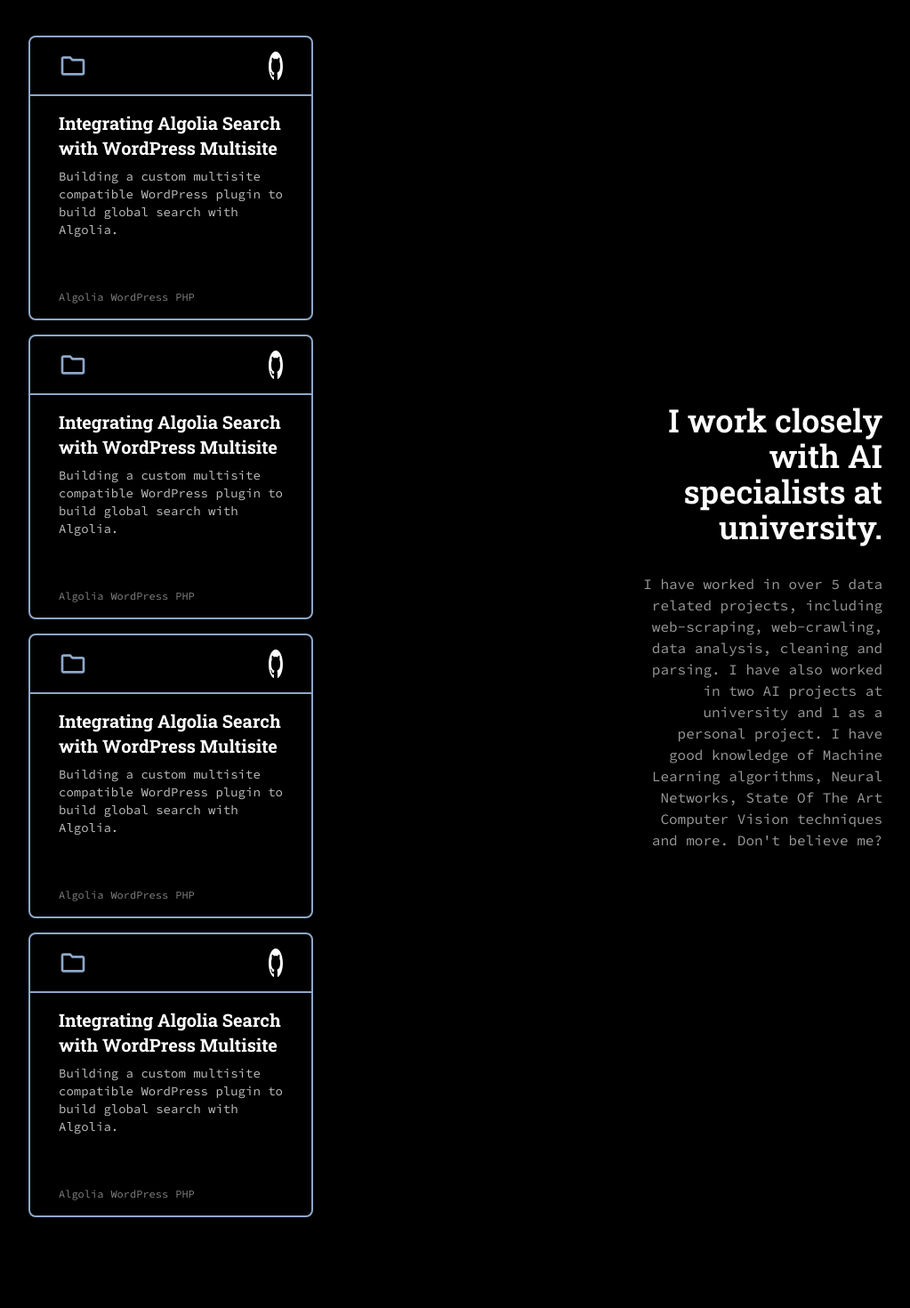
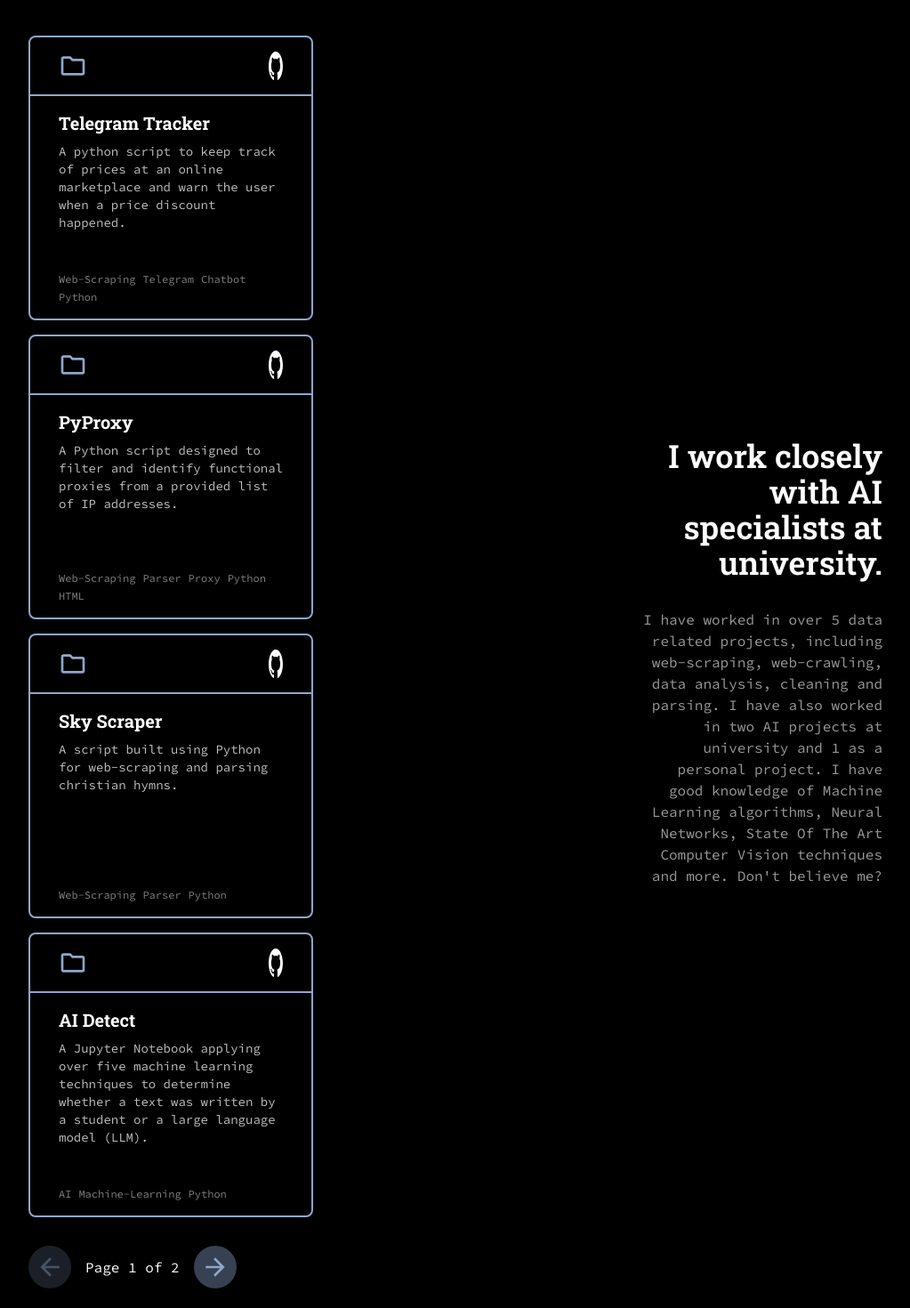
Before and after one commit to mateusap1/mateusap1.github.io, a React (Create React App) app: page / in a window 1280 px wide. Shown: the part 3440-4910 px from the top of the page at 89% size, without its empty margins (128-1151 px from the left). Built offline with nearby package versions, Linux system fonts and the light colour scheme.

Commit message:
updated the description

```diff
--- a/public/data/projects.json
+++ b/public/data/projects.json
@@ -171,7 +171,7 @@
         },
         {
             "title": "PyProxy",
-            "description": "A Python script designed to filter and identify functional proxies from a provided list of IP addresses. The script tests each proxy by attempting a connection, and any proxies that successfully work are saved to an output file for further use.",
+            "description": "A Python script designed to filter and identify functional proxies from a provided list of IP addresses.",
             "url": "https://github.com/mateusap1/pyproxy",
             "keywords": [
                 "Web-Scraping",
@@ -193,7 +193,7 @@
         },
         {
             "title": "AI Detect",
-            "description": "This project applies over five machine learning techniques to determine whether a text was written by a student or a large language model (LLM). The performance of each technique is compared, with Random Forest showing the best results, followed by K-Nearest Neighbors (K-NN).",
+            "description": "A Jupyter Notebook applying over five machine learning techniques to determine whether a text was written by a student or a large language model (LLM).",
             "url": "https://github.com/mateusap1/ai-detect",
             "keywords": [
                 "AI",
@@ -203,7 +203,7 @@
         },
         {
             "title": "PromptQ",
-            "description": "This project involves a highly efficient REST API written in Go, designed to bridge AI prompts with AI servers. It enables a computer to run AI models locally and respond to user prompts, all while keeping the AI network secure and not publicly accessible.",
+            "description": "A highly efficient REST API written in Go, designed to bridge AI prompts with AI servers and enable AI servers to respond to users prompts without exposing the machine publically.",
             "url": "https://github.com/mateusap1/promptq",
             "keywords": [
                 "AI",
@@ -215,7 +215,7 @@
     "software": [
         {
             "title": "Slides Generator",
-            "description": "This is a collection of Python modules designed to scrape music lyrics from the web and convert them into slide presentations. The tools automate the process of gathering lyrics and formatting them into slides, making it easier to create presentations for events like karaoke, sing-alongs, or performances.",
+            "description": "A collection of Python modules designed to scrape music lyrics from the web and convert them into slide presentations.",
             "url": "https://github.com/mateusap1/slides-generator",
             "keywords": [
                 "Web-Scraping",
@@ -226,7 +226,7 @@
         },
         {
             "title": "Palestrinha",
-            "description": "Palestrinha is a website developed for students to share and search for college events and parties. Events are categorized based on areas defined by the organizers, allowing users to filter listings according to their interests and preferences.",
+            "description": "A website developed for students to share and search for college events and parties.",
             "url": "https://github.com/mateusap1?tab=repositories&q=palestrinha",
             "keywords": [
                 "WebDev",
@@ -239,7 +239,7 @@
         },
         {
             "title": "BBA",
-            "description": "As part of a college project, we implemented the Netflix Buffer-Based Adaptation (BBA) algorithm for video streaming. We began by forking PyDash, an educational tool developed by our professor for simulating video streaming. Following the guidelines from the corresponding scientific paper, we implemented the BBA algorithm in its three variations: BBA-0, BBA-1, and BBA-2.",
+            "description": "A college project implementing the Netflix Buffer-Based Adaptation (BBA) algorithm for video streaming.",
             "url": "https://github.com/mateusap1/bba/commits/bba2",
             "keywords": [
                 "Streaming",
@@ -259,7 +259,7 @@
         },
         {
             "title": "The One",
-            "description": "This project is an implementation of the \"The One\" programming style in Scala, based on Crista Lopez's book Exercises in Programming Styles. While the book presents the style in Python, this project adapts and implements it in Scala.",
+            "description": "A Scala implementation of the \"The One\" programming style in Scala, based on Crista Lopez's book Exercises in Programming Styles.",
             "url": "https://github.com/mateusap1/the-one",
             "keywords": [
                 "Monads",
@@ -269,28 +269,30 @@
         },
         {
             "title": "Ctrl Sim",
-            "description": "This project implements robotic movement for TurtleBot using ROS2 and Gazebo. Written in Python, it features a PI controller that enables the robot to move toward a target while detecting and avoiding obstacles.",
+            "description": "The implementation of robotic movement for TurtleBot using ROS2 and Gazebo.",
             "url": "https://github.com/mateusap1/ctrl_sim",
             "keywords": [
                 "Python",
                 "Robotics",
-                "Ros2"
+                "Ros2",
+                "Gazebo"
             ]
         },
         {
             "title": "FLang",
-            "description": "This project is a complete implementation of a functional language in Scala, including both a parser and an interpreter. It leverages functional programming techniques such as Monads, Monad Transformers, and Parser Combinators.",
+            "description": "A complete implementation of a functional language in Scala, including both a parser and an interpreter leveraging functional programming techniques.",
             "url": "https://github.com/mateusap1/FLanguage",
             "keywords": [
                 "Monads",
                 "Functional-Programming",
                 "Parser",
+                "Parser Combinators",
                 "Scala"
             ]
         },
         {
             "title": "Oberon-Scala",
-            "description": "Oberon-Scala is a project developed by my professor to implement the Oberon language in Scala. I contributed by fully refactoring the Type Checker, transforming it from object-oriented code to a fully functional design using Monad Transformers.",
+            "description": "Contribution to the Oberon-Scala project with a full refactor of the Type Checker to a fully functional-oriented design.",
             "url": "https://github.com/mateusap1/Oberon-Scala/tree/feature/refactor-type-checker",
             "keywords": [
                 "Monads",
@@ -301,7 +303,7 @@
         },
         {
             "title": "Varese Crowdfunding",
-            "description": "In collaboration with an Italian colleague, we partnered with the Varese School to host a crowdfunding competition. We created a website for students to submit project ideas, which other students could fund with virtual credits. Upon evaluation by a teacher, students would receive credits if they completed their projects.",
+            "description": "A crowdfuding website made for the Varese School where students could submit project ideas and be funded with virtual credits.",
             "url": "https://github.com/athena-labz?q=crowdfunding",
             "keywords": [
                 "Blockchain",
@@ -317,7 +319,7 @@
         },
         {
             "title": "Varese School Cup",
-            "description": "Following the successful implementation of the crowdfunding initiative with the Varese School, we partnered with additional Italian schools to expand the project. This time, we developed a new website that allowed schools to create their own organizations. Within these organizations, students could form and join groups, with each group submitting projects for evaluation by teachers.",
+            "description": "A website built for the Varese School Cup allowing schools to create organizations where students could form groups and submit projects to help the event.",
             "url": "https://github.com/athena-labz?q=orgs",
             "keywords": [
                 "Blockchain",
--- a/src/components/ProjectSection.tsx
+++ b/src/components/ProjectSection.tsx
@@ -91,30 +91,61 @@ export const ProjectSectionLeft = ({
 export const ProjectSectionRight = ({
   title,
   description,
+  projects,
   secRef,
-}: ProjectSectionProps) => (
+}: ProjectSectionProps) => {
+  const [currentPage, setCurrentPage] = useState(0);
+  const [currentProjects, setCurrentProjects] = useState<ProjectInfo[]>([]);
+
+  const projectsPerPage = 4;
+  const pageCount = Math.ceil(projects.length / projectsPerPage);
+
+  useEffect(() => {
+    const startIndex = currentPage * projectsPerPage;
+    const endIndex = startIndex + projectsPerPage;
+
+    setCurrentProjects(projects.slice(startIndex, endIndex));
+  }, [currentPage, projects, projectsPerPage]);
+
+  const handlePrevPage = () => {
+    setCurrentPage((prev) => (prev > 0 ? prev - 1 : prev));
+  };
+
+  const handleNextPage = () => {
+    setCurrentPage((prev) => (prev < pageCount - 1 ? prev + 1 : prev));
+  };
+
+  return (
     <div className="w-full grid grid-cols-3 px-32 py-16">
-    <div className="flex flex-wrap gap-4 text-white p-8 col-span-2 justify-start">
+      <div className="p-8 col-span-2">
+        <div className="flex flex-wrap justify-start gap-4 text-white">
+          {currentProjects.map((p) => (
             <ProjectItem
-        title="Integrating Algolia Search with WordPress Multisite"
-        description="Building a custom multisite compatible WordPress plugin to build global search with Algolia."
-        keywords={["Algolia", "WordPress", "PHP"]}
+              title={p.title}
+              description={p.description}
+              keywords={p.keywords}
             />
-      <ProjectItem
-        title="Integrating Algolia Search with WordPress Multisite"
-        description="Building a custom multisite compatible WordPress plugin to build global search with Algolia."
-        keywords={["Algolia", "WordPress", "PHP"]}
-      />
-      <ProjectItem
-        title="Integrating Algolia Search with WordPress Multisite"
-        description="Building a custom multisite compatible WordPress plugin to build global search with Algolia."
-        keywords={["Algolia", "WordPress", "PHP"]}
-      />
-      <ProjectItem
-        title="Integrating Algolia Search with WordPress Multisite"
-        description="Building a custom multisite compatible WordPress plugin to build global search with Algolia."
-        keywords={["Algolia", "WordPress", "PHP"]}
-      />
+          ))}
+        </div>
+        <div className="mt-8 flex justify-start items-center gap-4">
+          <button
+            onClick={handlePrevPage}
+            disabled={currentPage === 0}
+            className="p-2 bg-gray-700 rounded-full disabled:opacity-50"
+          >
+            <img className="w-8" src="/assets/icons/arrow_back.svg" />
+          </button>
+          <span className="text-white">
+            Page {currentPage + 1} of {pageCount}
+          </span>
+          <button
+            onClick={handleNextPage}
+            disabled={currentPage === pageCount - 1}
+            className="p-2 bg-gray-700 rounded-full disabled:opacity-50"
+          >
+            <img className="w-8" src="/assets/icons/arrow_forward.svg" />
+          </button>
+        </div>
       </div>
       <div
         ref={secRef}
@@ -126,3 +157,4 @@ export const ProjectSectionRight = ({
       </div>
     </div>
   );
+};
```
Lines whose indentation alone changed are shown as unchanged.
